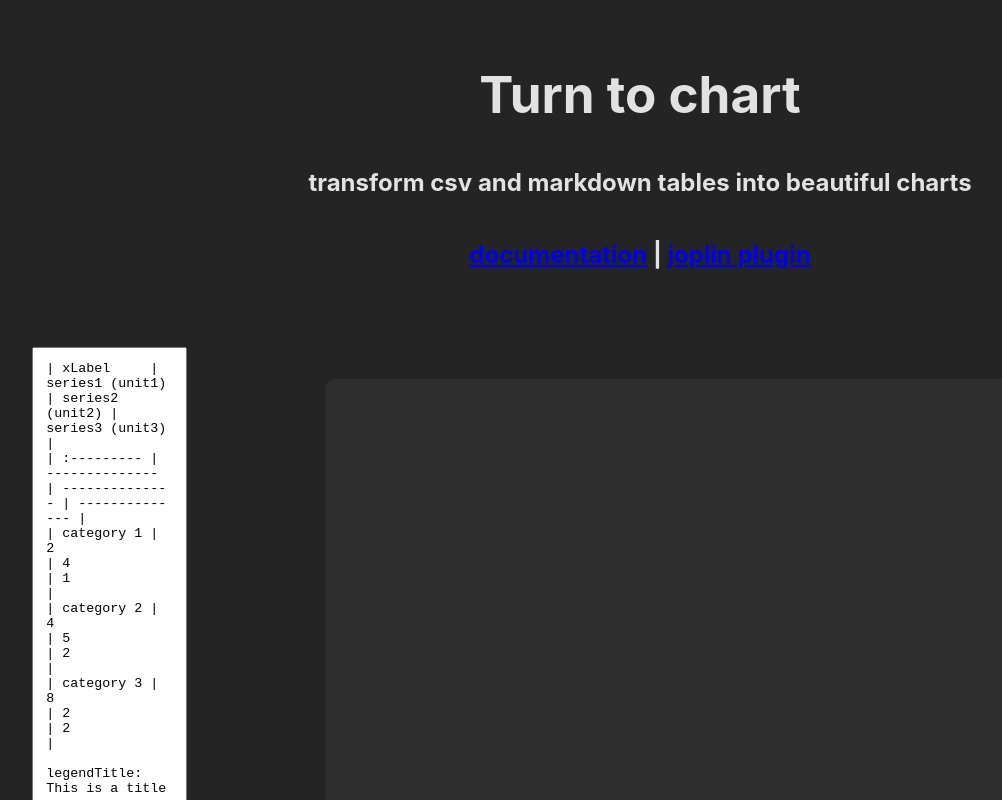
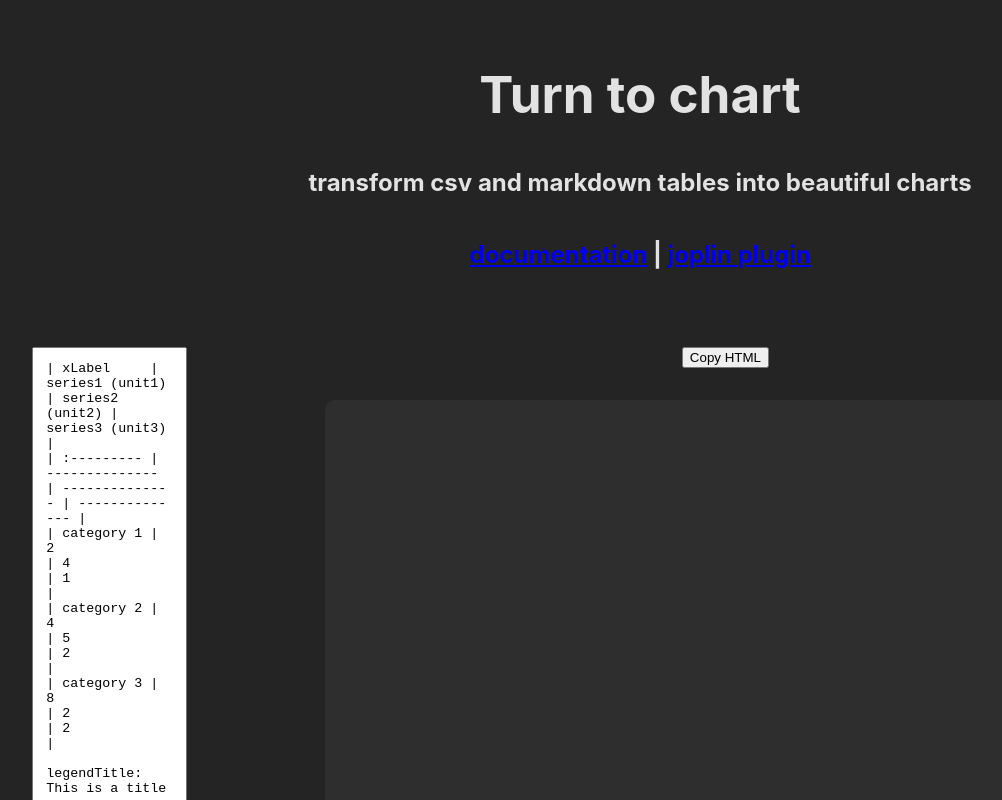
Before and after one commit to Winbee/turn-to-chart, a React (Vite) app: page / in a window 1280 px wide. Shown: the top 800 px of the page, without its empty margins (0-1002 px from the left). Built offline with nearby package versions, Linux system fonts and the light colour scheme.

Commit message:
Add copy HTML button

```diff
--- a/src/docs/Editor.tsx
+++ b/src/docs/Editor.tsx
@@ -8,7 +8,7 @@ const WrapperDiv: CSSProperties = {
 };
 
 const TextArea: CSSProperties = {
-  minHeight: 300,
+  minHeight: 580,
   width: "50%",
   resize: "none",
   padding: "1em",
--- a/src/docs/Viewer.tsx
+++ b/src/docs/Viewer.tsx
@@ -1,4 +1,10 @@
-import React, { CSSProperties, useMemo } from "react";
+import React, {
+  CSSProperties,
+  useCallback,
+  useEffect,
+  useMemo,
+  useState,
+} from "react";
 import { generateHtmlString } from "../library/main";
 
 const WrapperDiv: CSSProperties = {
@@ -21,17 +27,32 @@ interface ViewerProps {
 }
 
 export function Viewer({ stringValue }: ViewerProps) {
+  const [buttonLabel, setButtonLabel] = useState("Copy HTML");
+
   const result = useMemo(() => {
     return generateHtmlString(stringValue);
   }, [stringValue]);
+
+  useEffect(() => {
+    setButtonLabel("Copy HTML");
+  }, [result]);
+
+  const copyHTML = useCallback(async () => {
+    await navigator.clipboard.writeText(result.data);
+    setButtonLabel("Copied !");
+  }, [result]);
+
   return (
     <div style={WrapperDiv}>
       {result.metadata.isSucess ? (
-        <div
-          dangerouslySetInnerHTML={{
-            __html: result.data,
-          }}
-        />
+        <div>
+          <button onClick={copyHTML}>{buttonLabel}</button>
+          <div
+            dangerouslySetInnerHTML={{
+              __html: result.data,
+            }}
+          />
+        </div>
       ) : (
         <div style={ErrorDiv}>
           <div>{JSON.stringify(result.errors.join(","))}</div>
```
